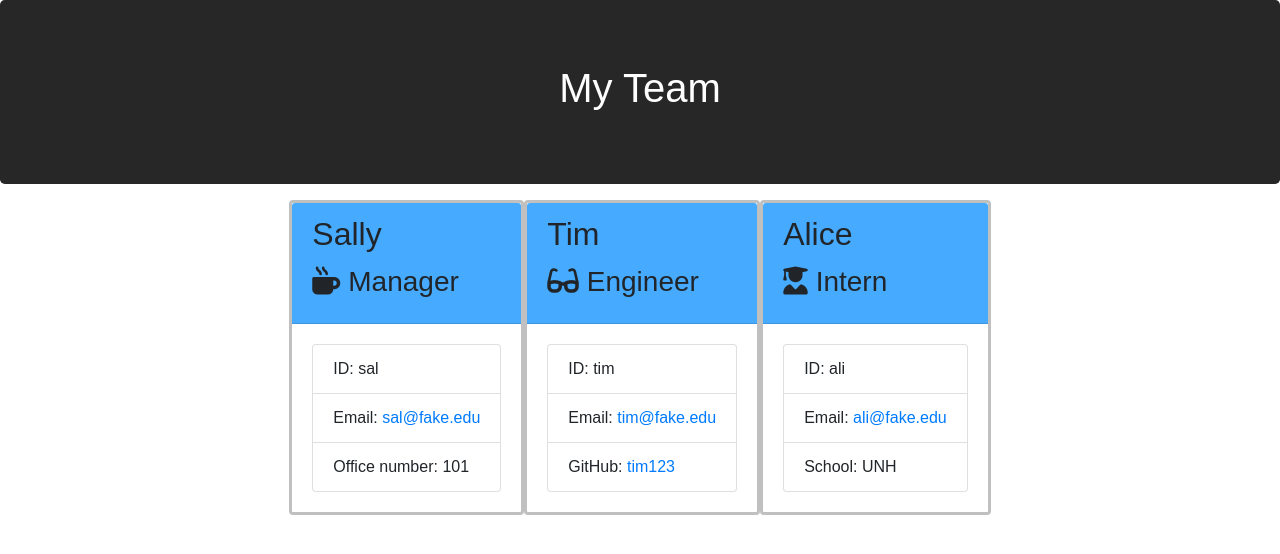
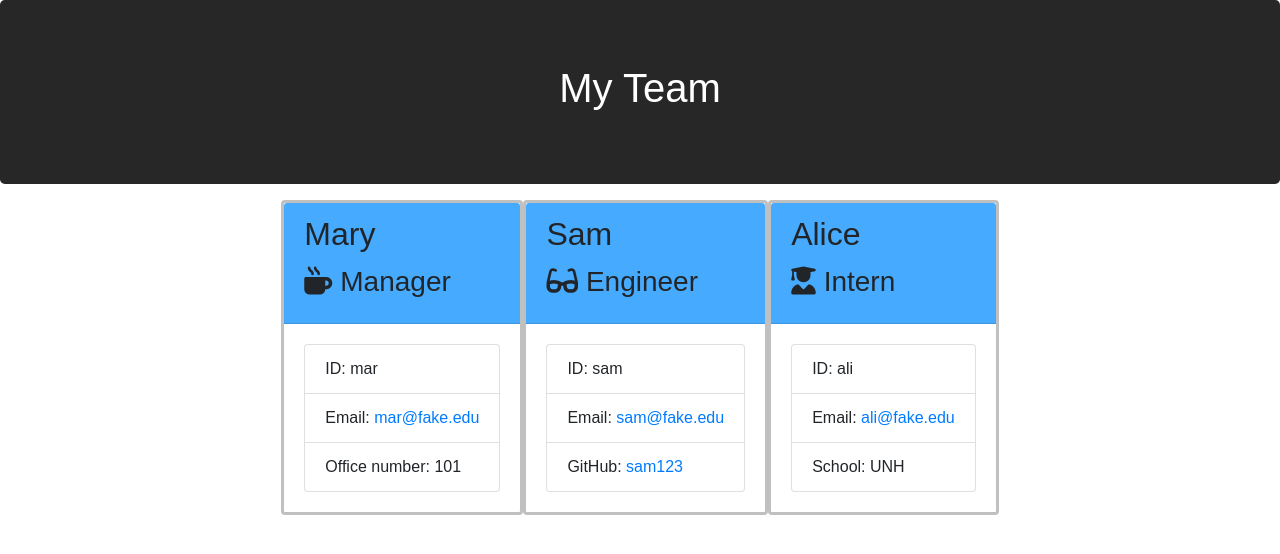
Before and after one commit to william-appleton/team-roster, a website: page Develop/Output/team.html in a window 1280 px wide. Drawn offline with nearby package versions, Linux system fonts and the light colour scheme.

```diff
--- a/Develop/Output/team.html
+++ b/Develop/Output/team.html
@@ -25,27 +25,27 @@
             <div class="team-area col-12 d-flex justify-content-center">
                 <div class="card employee-card">
     <div class="card-header">
-        <h2 class="card-title">Sally</h2>
+        <h2 class="card-title">Mary</h2>
         <h3 class="card-title"><i class="fas fa-mug-hot mr-2"></i>Manager</h3>
     </div>
     <div class="card-body">
         <ul class="list-group">
-            <li class="list-group-item">ID: sal</li>
-            <li class="list-group-item">Email: <a href="mailto:sal@fake.edu">sal@fake.edu</a></li>
+            <li class="list-group-item">ID: mar</li>
+            <li class="list-group-item">Email: <a href="mailto:mar@fake.edu">mar@fake.edu</a></li>
             <li class="list-group-item">Office number: 101</li>
         </ul>
     </div>
 </div>
 <div class="card employee-card">
     <div class="card-header">
-        <h2 class="card-title">Tim</h2>
+        <h2 class="card-title">Sam</h2>
         <h3 class="card-title"><i class="fas fa-glasses mr-2"></i>Engineer</h3>
     </div>
     <div class="card-body">
         <ul class="list-group">
-            <li class="list-group-item">ID: tim</li>
-            <li class="list-group-item">Email: <a href="mailto:tim@fake.edu">tim@fake.edu</a></li>
-            <li class="list-group-item">GitHub: <a href="https://github.com/tim123" target="_blank" rel="noopener noreferrer">tim123</a></li>
+            <li class="list-group-item">ID: sam</li>
+            <li class="list-group-item">Email: <a href="mailto:sam@fake.edu">sam@fake.edu</a></li>
+            <li class="list-group-item">GitHub: <a href="https://github.com/sam123" target="_blank" rel="noopener noreferrer">sam123</a></li>
         </ul>
     </div>
 </div>
```
Also changed, not shown: README.md.
